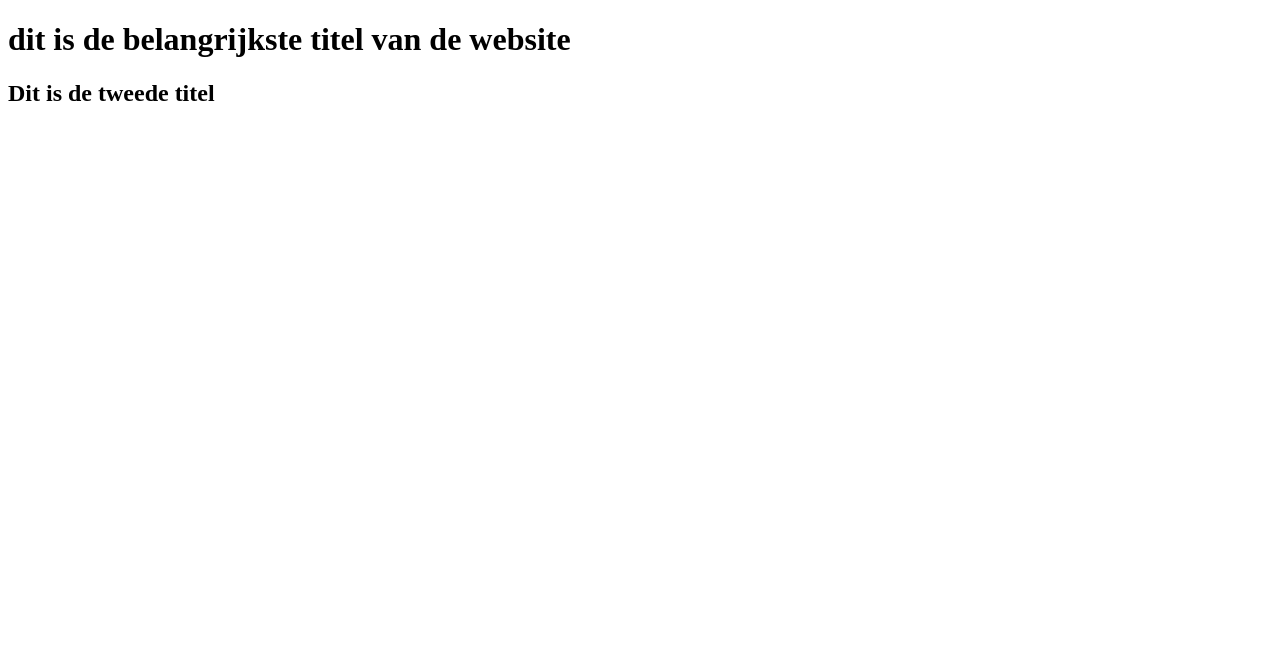
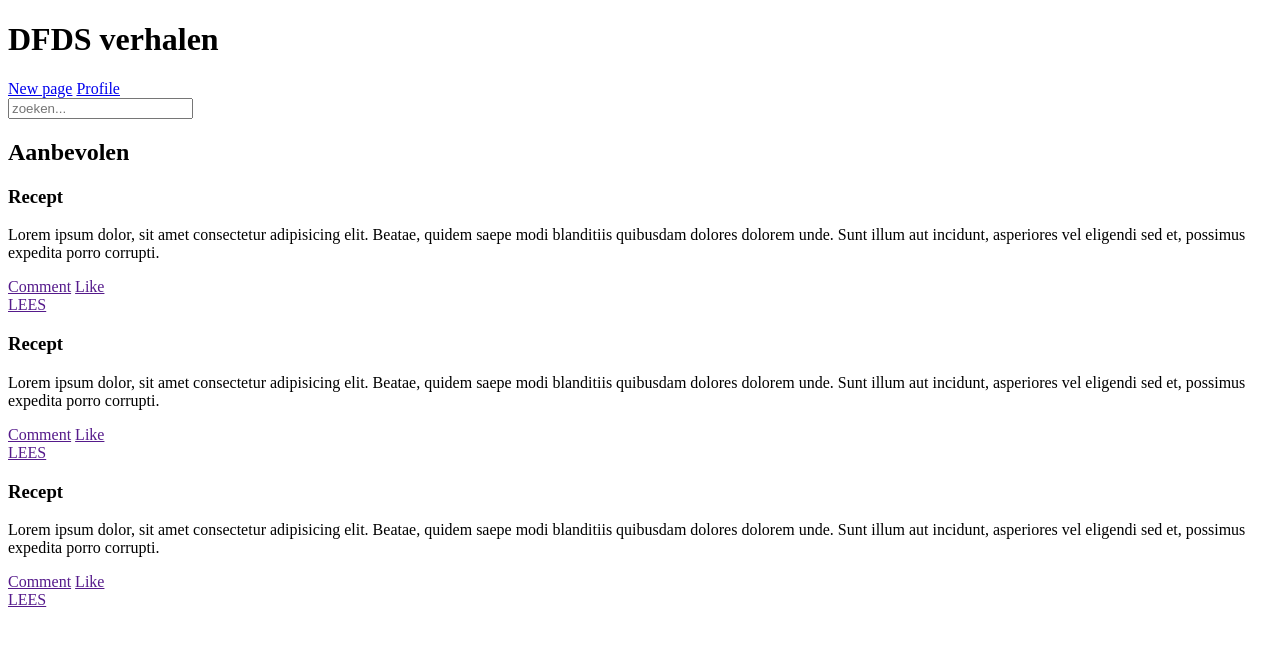
Before and after one commit to CMDA/frontend-responsive-design, a plain HTML site: page index.html in a window 1280 px wide. Drawn offline with Linux system fonts and the light colour scheme.

Commit message:
Aangepast

```diff
--- a/index.html
+++ b/index.html
@@ -1,13 +1,70 @@
 <!DOCTYPE html>
 <html lang="en">
+
 <head>
   <meta charset="UTF-8">
   <meta name="viewport" content="width=device-width, initial-scale=1.0">
   <meta http-equiv="X-UA-Compatible" content="ie=edge">
   <title>Titel van het document</title>
 </head>
+
 <body>
-  <h1>dit is de belangrijkste titel van de website</h1>
-  <h2>Dit is de tweede titel</h2>
+  <header>
+    <div>
+      <h1>
+        DFDS verhalen
+      </h1>
+    </div>
+    <nav>
+      <a href="/newpage">New page</a>
+      <a href="/profile">Profile</a>
+    </nav>
+    <input type="search" placeholder="zoeken...">
+    </input>
+  </header>
+  <main>
+    <h2>Aanbevolen</h2>
+    <section class="articles">
+      <article class="story">
+        <h3>Recept</h3>
+        <p>Lorem ipsum dolor, sit amet consectetur adipisicing elit. Beatae, quidem saepe modi blanditiis quibusdam
+          dolores dolorem
+          unde. Sunt illum aut incidunt, asperiores vel eligendi sed et, possimus expedita porro corrupti.</p>
+        <div clas="bottom">
+          <div class="buttons">
+            <a href="">Comment</a>
+            <a href="">Like</a>
+          </div>
+          <a href="">LEES</a>
+        </div>
+      </article>
+      <article class="story">
+        <h3>Recept</h3>
+        <p>Lorem ipsum dolor, sit amet consectetur adipisicing elit. Beatae, quidem saepe modi blanditiis quibusdam
+          dolores dolorem
+          unde. Sunt illum aut incidunt, asperiores vel eligendi sed et, possimus expedita porro corrupti.</p>
+        <div clas="bottom">
+          <div class="buttons">
+            <a href="">Comment</a>
+            <a href="">Like</a>
+          </div>
+          <a href="">LEES</a>
+        </div>
+      </article>
+      <article class="story">
+        <h3>Recept</h3>
+        <p>Lorem ipsum dolor, sit amet consectetur adipisicing elit. Beatae, quidem saepe modi blanditiis quibusdam
+          dolores dolorem
+          unde. Sunt illum aut incidunt, asperiores vel eligendi sed et, possimus expedita porro corrupti.</p>
+        <div clas="bottom">
+          <div class="buttons">
+            <a href="">Comment</a>
+            <a href="">Like</a>
+          </div>
+          <a href="">LEES</a>
+        </div>
+      </article>
+    </section>
+  </main>
 </body>
 </html>
```
Also changed, not shown: 1 other file.
